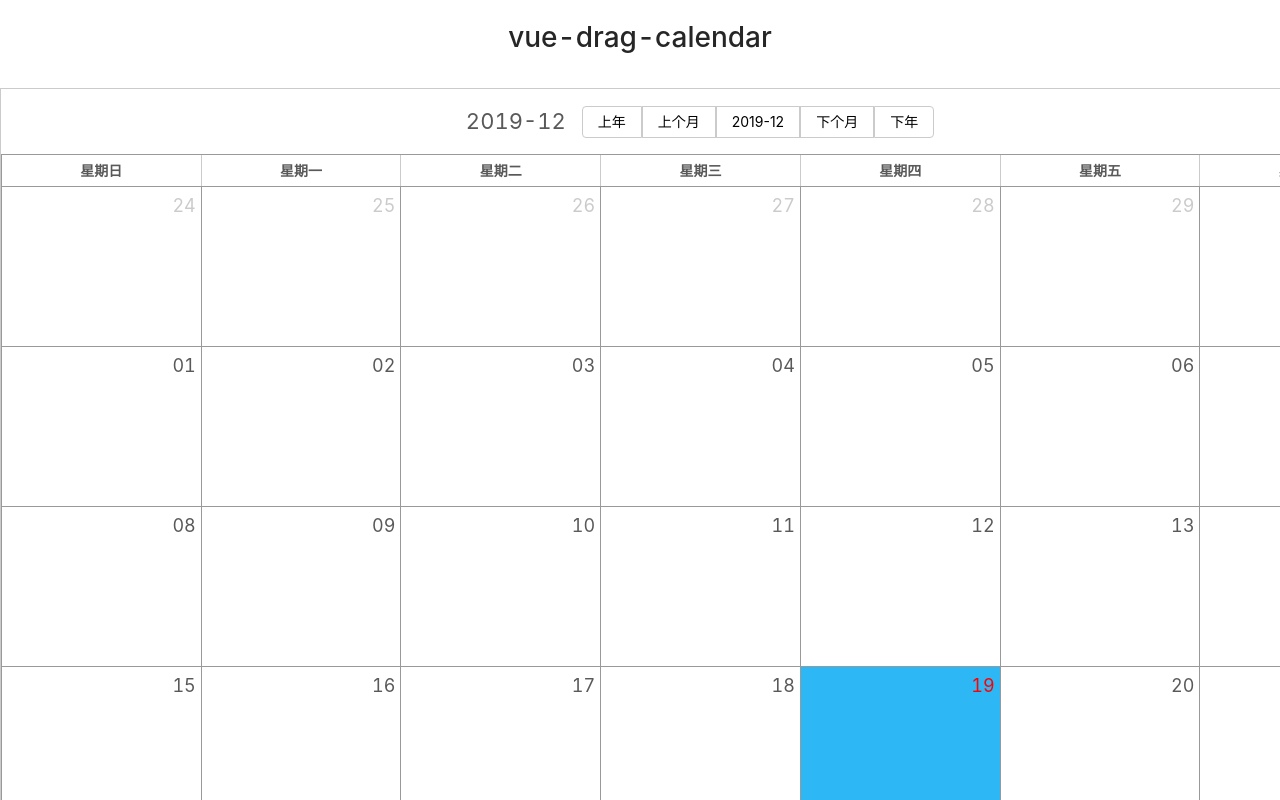
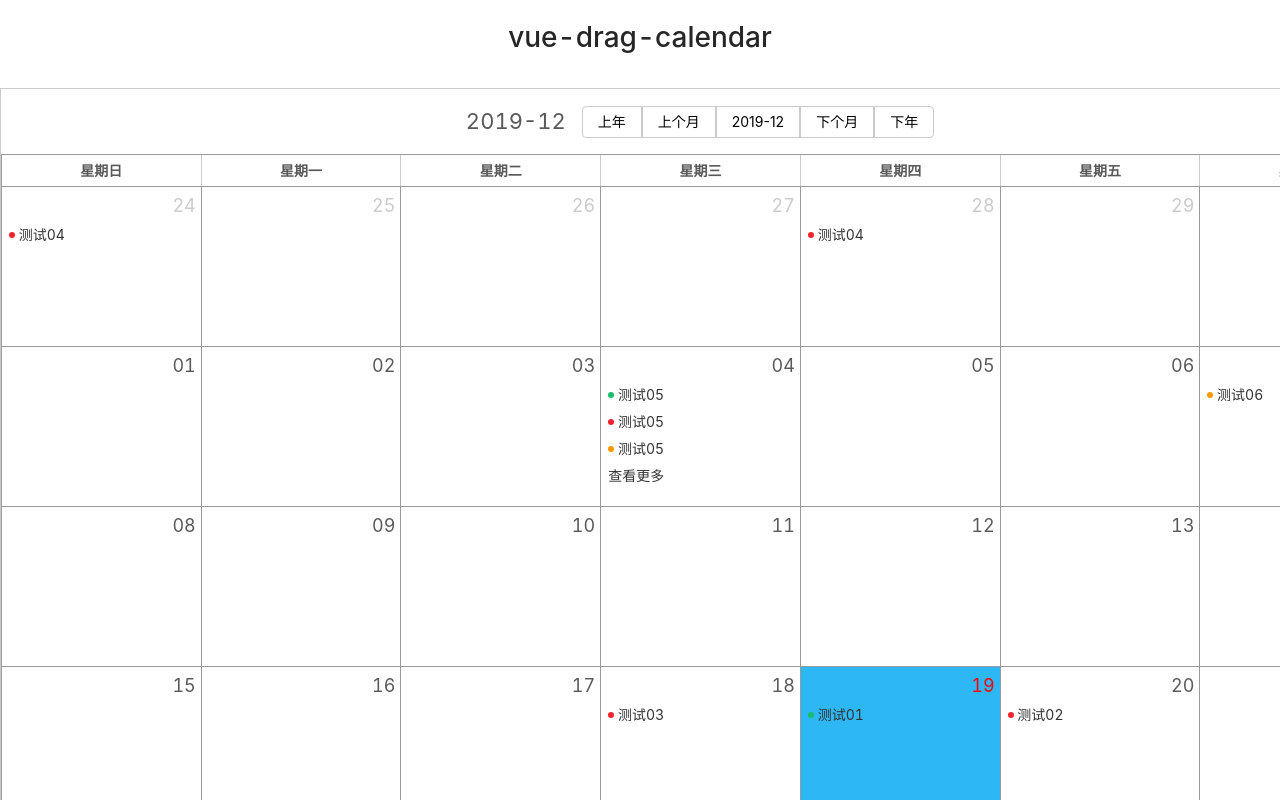
Before and after one commit to dorisentomari/vue-drag-calendar, a Vue app: page / in a window 1280 px wide. Shown: the top 800 px of the page. Built offline with nearby package versions, Linux system fonts and the light colour scheme.

Commit message:
显示业务数据列表

```diff
--- a/src/components/calendar-body.vue
+++ b/src/components/calendar-body.vue
@@ -175,6 +175,7 @@
         return list;
       },
       getCurrentWeeksDaysList() {
+        const events = this.$props.events;
         return this.currentWeeksList.map((weeks, index) => {
           return weeks.map((day, i) => {
             let _day = day;
@@ -188,7 +189,7 @@
             day.isCurrentMonth = isCurrentMonth(this.currentMonth, _day);
             day.isPreviousMonth = isPreviousMonth(this.currentMonth, _day);
             day.isNextMonth = isNextMonth(this.currentMonth, _day);
-            day.events = [];
+            day.events = events.filter(event => event.date === _day);
             return day
           });
         });
@@ -232,13 +233,11 @@
         });
 
         this.selectCrossDays(currentDay, currentWeeksDaysList, true);
-
         currentDay.isClicked = true;
         this.$emit('on-click-day', currentDay, currentWeek);
       },
       onMouseEnter(currentDay, currentWeek, index, currentWeeksDaysList) {
         this.selectCrossDays(currentDay, currentWeeksDaysList, true);
-
         currentWeek.map(day => {
           if (!day.isClicked) {
             day.isSelected = true;
@@ -248,7 +247,6 @@
       },
       onMouseLeave(currentDay, currentWeek, index, currentWeeksDaysList) {
         this.selectCrossDays(currentDay, currentWeeksDaysList, false);
-
         currentWeek.map(day => {
           day.isSelected = false;
           return day;
```
Also changed, not shown: 1 other file (tests, documents, lock files or other folders).
